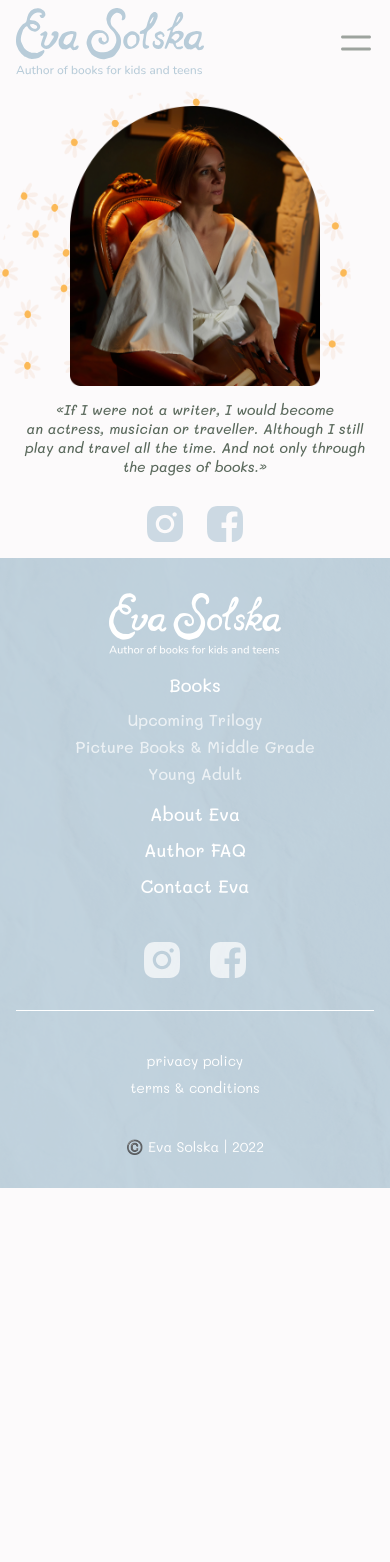
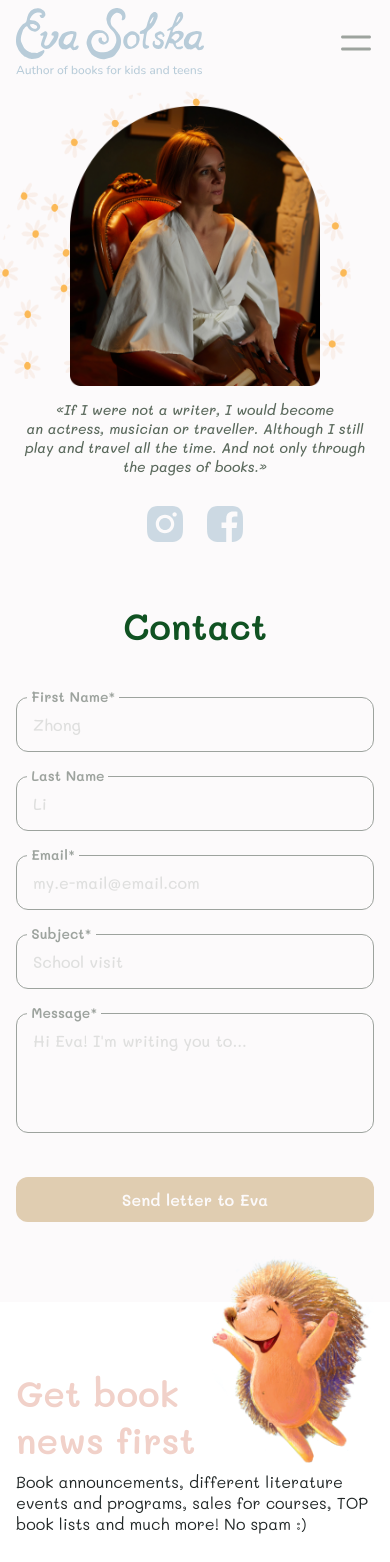
Before and after one commit to mc-nastasya/capstone, a React (Create React App) app: page /contacts in a window 390 px wide. Shown: the top 1562 px of the page. Before the commit the page ends 1188 px from the top, so only its background shows below. Built offline with nearby package versions, Linux system fonts and the light colour scheme.

Commit message:
create mobile view styling

```diff
--- /dev/null
+++ b/src/components/ContactForm/ContactForm.js
@@ -0,0 +1,35 @@
+import "./ContactForm.scss";
+
+function ContactForm({title}) {
+  return (
+    <div className="form">
+        <h1 className="form__title">{title}</h1>
+        <form className="form__form">
+            <div>
+                <label htmlFor="firstname" className="form__label"> First Name*</label>
+                <input name="firstname" className="form__input" placeholder="Zhong"/>
+            </div>
+            <div>
+                <label htmlFor="lastname" className="form__label" > Last Name</label>
+                <input name="lastname" className="form__input"placeholder="Li"/>
+            </div>
+            <div>
+                <label className="form__label" > Email*</label>
+                <input className="form__input" placeholder="my.e-mail@email.com"/>
+            </div>
+            <div>
+                <label className="form__label" > Subject*</label>
+                <input className="form__input" placeholder="School visit"/>
+            </div>
+            <div>
+            <label className="form__label"> Message*</label>
+                <textarea className="form__text" placeholder="Hi Eva! I'm writing you to..."/>
+            </div>
+
+            <button className="form__button">Send letter to Eva</button>
+        </form>
+    </div>
+  )
+}
+
+export default ContactForm;
--- /dev/null
+++ b/src/components/ContactForm/ContactForm.scss
@@ -0,0 +1,71 @@
+@use "../../styles//partials/colors" as *;
+@use '../../styles/partials/sizes' as *;
+@use '../../styles/partials/mixins' as *;
+@use '../../styles/partials/fonts' as *;
+
+
+.form {
+    padding: 1rem;
+    width: 100%;
+    display: flex;
+    flex-direction: column;
+    align-items: center;
+
+    &__title {
+        color: $accent-2;
+        margin-bottom: 3rem;
+    }
+
+    &__form {
+        display: flex;
+        flex-direction: column;
+        gap: 24px;
+        width: 100%;
+    }
+
+    &__input, &__text, &__button {
+        width: 100%;
+    }
+
+    &__input, &__text {
+        width: 100%;
+        padding: 16px;
+        border: 1px solid $secondary-text-1;
+        border-radius: 12px;
+        position: relative;
+        outline: 0;
+        background-color: $background;
+        // margin-bottom: 1rem;
+        @include input-placeholder;
+
+        &:hover, &:focus{
+            border: 1px solid $accent-text;
+        }
+    }
+
+    &__text {
+        resize: none;
+        height: 7.5rem;
+    }
+
+    &__label {
+        margin-top: -.85rem;
+        margin-left: .7rem;
+        background-color: $background;
+        position: absolute;
+        z-index: 1;
+        @include input-label;
+        color: $secondary-text-1;
+        padding: .25rem;
+    }
+
+    &__button {
+        @include button;
+        @include primary-btn;
+        background-color: $accent-1;
+        color: $background;
+        outline: 0;
+        border: 0;
+        margin: 1rem 0;
+    }
+}
--- a/src/components/Nav/Nav.scss
+++ b/src/components/Nav/Nav.scss
@@ -10,6 +10,7 @@
     bottom: 0;
     left: 0;
     background-color: $background;
+    z-index: 3;
 
     &__container {
         display: flex;
--- a/src/components/Profile/Profile.js
+++ b/src/components/Profile/Profile.js
@@ -2,6 +2,7 @@ import "./Profile.scss";
 import Portrait from "../../assets/images/profilePhoto.png";
 import Facebook from '../../assets/icons/blueFacebok.svg';
 import Instagram from '../../assets/icons/blueInsta.svg';
+import { Link } from "react-router-dom";
 
 function Profile() {
   return (
@@ -17,8 +18,8 @@ function Profile() {
                 </p>
             </div>
             <div className="profile__bottom">
-                <img src={Instagram} alt="instagram"/>
-                <img src={Facebook} alt="facebook"/>
+                <Link><img src={Instagram} alt="instagram"/></Link>
+                <Link><img src={Facebook} alt="facebook"/></Link>
             </div>
         </div>
     </div>
--- a/src/components/Profile/Profile.scss
+++ b/src/components/Profile/Profile.scss
@@ -10,14 +10,14 @@
     align-items: center;
     gap: 16px;
 
-    @include tablet {
-        padding: 24px 36px;
-    }
+    // @include tablet {
+    //     padding: 24px 36px;
+    // }
 
-    @include desktop {
-        padding: 24px 0;
-        @include desktop-center;
-    }
+    // @include desktop {
+    //     padding: 24px 0;
+    //     @include desktop-center;
+    // }
 
     &__background {
         background-image: url("../../assets/images/Daisies.png");
--- a/src/pages/ContactPage.js
+++ b/src/pages/ContactPage.js
@@ -1,3 +1,5 @@
+import ContactForm from "../components/ContactForm/ContactForm"
+import EmailForm from "../components/EmailForm/EmailForm"
 import Profile from "../components/Profile/Profile"
 
 
@@ -5,6 +7,8 @@ function ContactPage() {
   return (
     <div>
         <Profile />
+        <ContactForm title = "Contact"/>
+        <EmailForm />
     </div>
   )
 }
```
